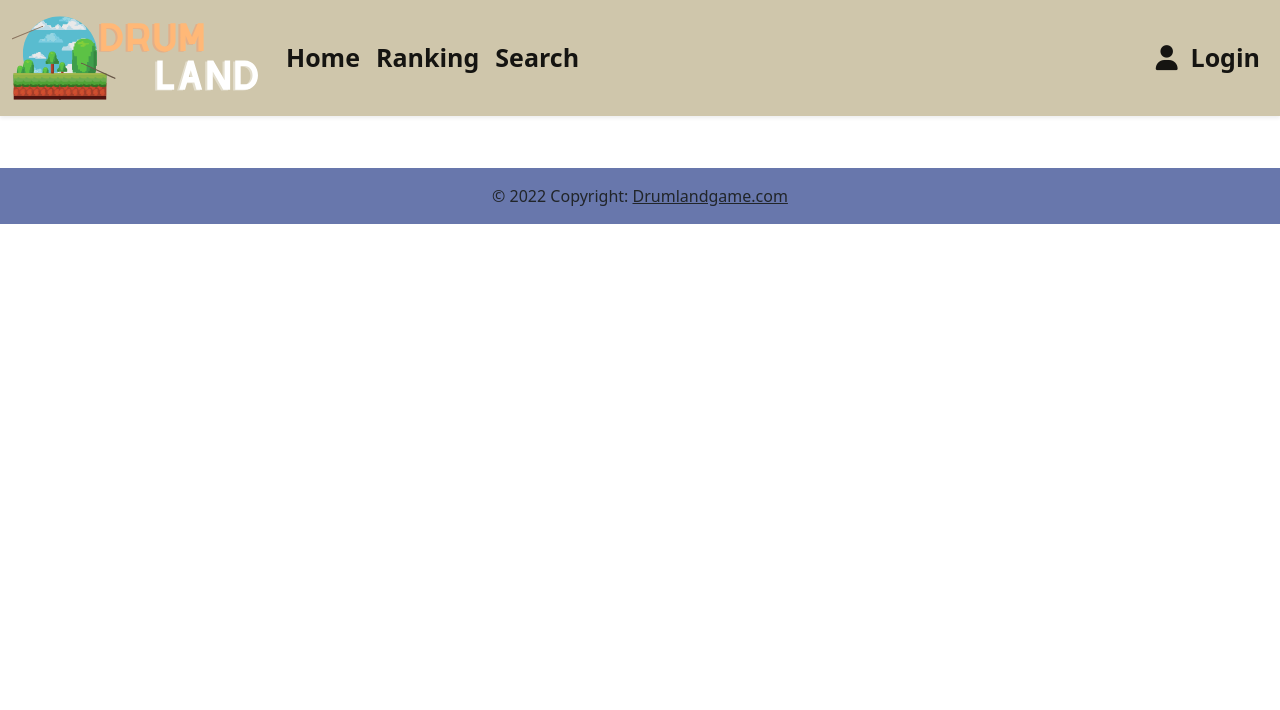
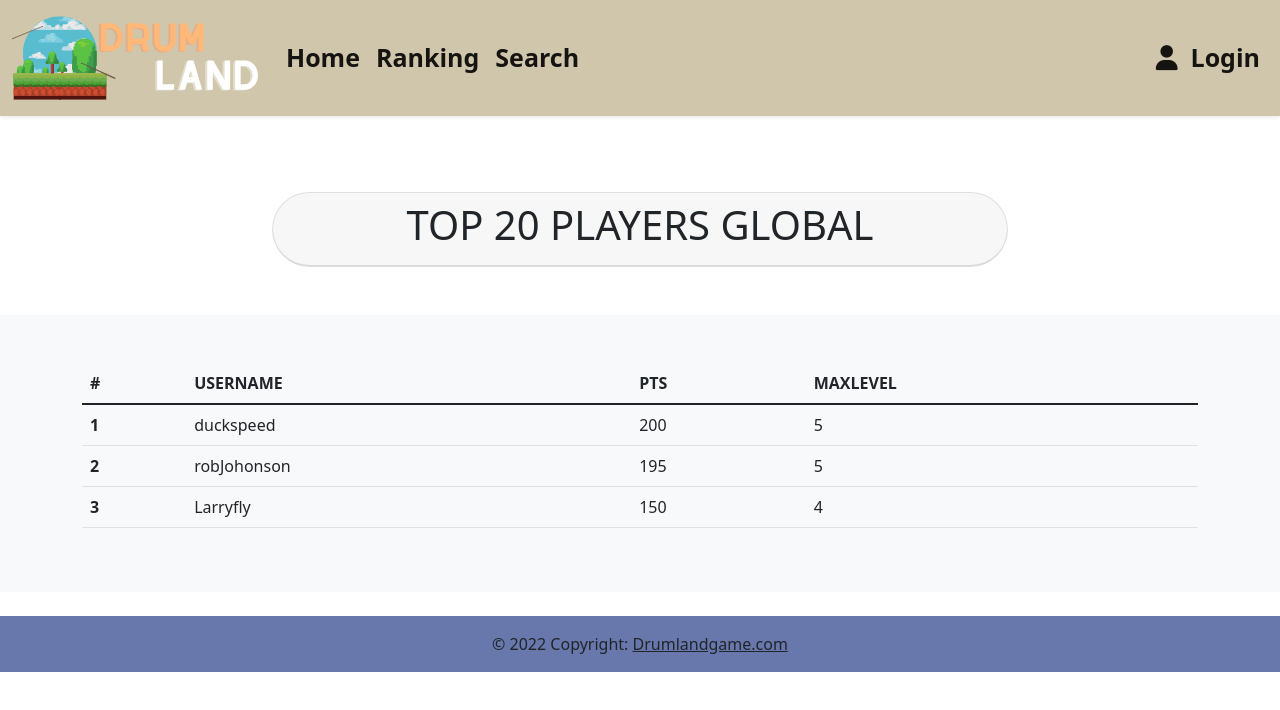
Before and after one commit to SergioGonzalez24/DrumlandWebApp, an Angular app in the folder FE-WebApp/: page /ranking in a window 1280 px wide. Before the commit this address led to /. Shown: the top 710 px of the page. Built offline with nearby package versions, Linux system fonts and the light colour scheme.

Commit message:
ranking component

```diff
--- a/FE-WebApp/src/app/app.module.ts
+++ b/FE-WebApp/src/app/app.module.ts
@@ -24,6 +24,7 @@ import { RankingComponent } from './pages/ranking/ranking.component';
     ReactiveFormsModule,
     RouterModule.forRoot([
       { path: '', component: HomeComponent },
+      { path: 'ranking', component: RankingComponent }
 
     ])
   ],
--- a/FE-WebApp/src/app/pages/ranking/ranking.component.css
+++ b/FE-WebApp/src/app/pages/ranking/ranking.component.css
@@ -0,0 +1,9 @@
+.ranking-title {
+    text-align: center;
+    font-size: 40px;
+    font-weight: 500;
+}
+
+.title {
+    border-radius: 90px;
+}
--- a/FE-WebApp/src/app/pages/ranking/ranking.component.html
+++ b/FE-WebApp/src/app/pages/ranking/ranking.component.html
@@ -1 +1,49 @@
-<p>ranking works!</p>
+<div class="container mt-5">
+    <div class="row">
+        <div class="col-lg-8 offset-lg-2">
+            <div class="card title">
+                <div class="card-header title ">
+                    <h3 class="ranking-title">TOP 20 PLAYERS GLOBAL</h3>
+                </div>
+            </div>
+        </div>
+    </div>
+</div>
+
+<br>
+<br>
+
+<section class="ranking py-5 bg-light">
+    <div class="container">
+        <table class="table">
+            <thead>
+              <tr>
+                <th scope="col">#</th>
+                <th scope="col">USERNAME</th>
+                <th scope="col">PTS</th>
+                <th scope="col">MAXLEVEL</th>
+              </tr>
+            </thead>
+            <tbody>
+              <tr>
+                <th scope="row">1</th>
+                <td>duckspeed</td>
+                <td>200</td>
+                <td>5</td>
+              </tr>
+              <tr>
+                <th scope="row">2</th>
+                <td>robJohonson</td>
+                <td>195</td>
+                <td>5</td>
+              </tr>
+              <tr>
+                <th scope="row">3</th>
+                <td>Larryfly</td>
+                <td>150</td>
+                <td>4</td>
+              </tr>
+            </tbody>
+          </table>
+    </div>
+</section>
```
